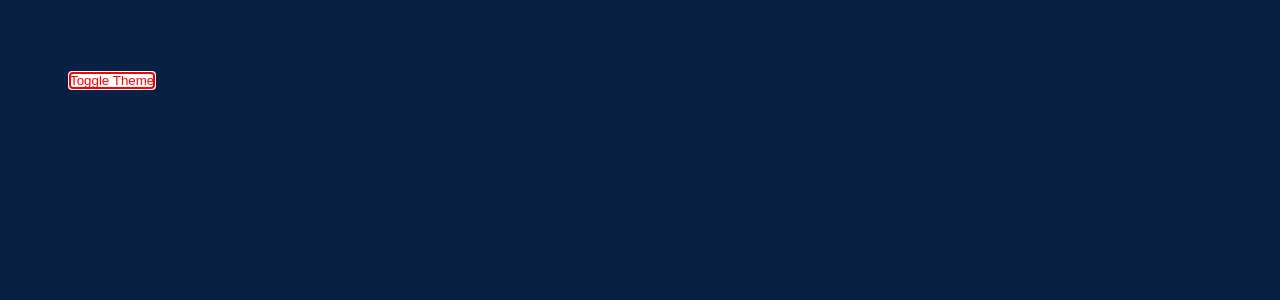
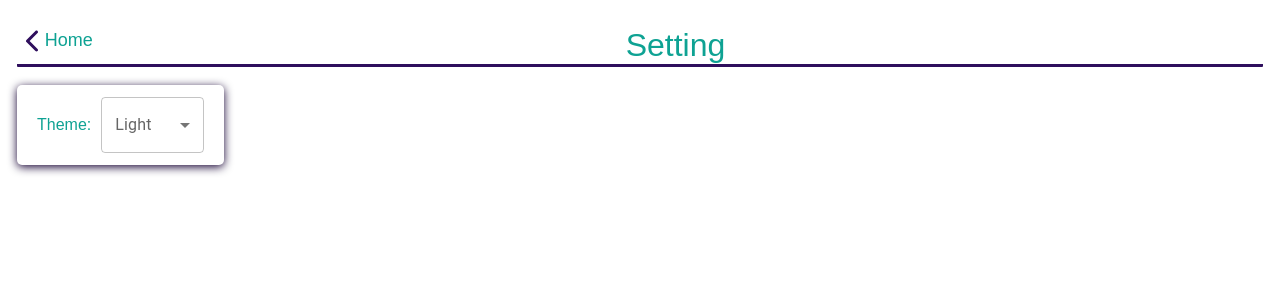
Before and after one commit to Mohammadreza2003/weather-app, a React (Create React App) app: page /settings in a window 1280 px wide. Shown: the top 300 px of the page. Built offline with nearby package versions, Linux system fonts and the light colour scheme.

Commit message:
theme dark added and all bugs fixed

```diff
--- a/src/App.js
+++ b/src/App.js
@@ -1,17 +1,18 @@
-import React from 'react';
-import { Provider } from "react-redux"
-import { Route, Routes, Navigate, BrowserRouter } from 'react-router-dom';
-import Settings from "./components/Settings"
-import Weather from "./components/Weather"
+import React,{useState} from "react";
+// import { Provider } from "react-redux";
+import { Route, Routes, Navigate, BrowserRouter } from "react-router-dom";
+import Settings from "./components/Settings";
+import Weather from "./components/Weather";
+import { Provider } from "react-redux";
 import store from './redux/store';
-
+export const themeContext = React.createContext();
 
 const App = () => {
-
+  const [theme, setTheme] = useState("");
 
   return (
     <>
-      <Provider store={store}>
+      <themeContext.Provider value={{ darkMode: theme, setdarkMode: setTheme }}>
         <BrowserRouter>
           <Routes>
             <Route path="/weather" element={<Weather />} />
@@ -19,10 +20,8 @@ const App = () => {
             <Route path="/*" element={<Navigate to="/weather" />} />
           </Routes>
         </BrowserRouter>
-      </Provider>
-
+      </themeContext.Provider>
     </>
-
   );
 };
 
--- /dev/null
+++ b/src/components/Settings.css
@@ -0,0 +1,143 @@
+.body {
+  margin: 0px;
+
+}
+.contean {
+  background: #ffffff;
+  margin: -8px;
+  font-family: Arial, Helvetica, sans-serif;
+  height: 623px;
+  padding: 25px;
+}
+.contean-darkmode {
+  background: #25272f;
+  height: 97pvh;
+  font-family: Arial, Helvetica, sans-serif;
+  margin: 0;
+}
+.back-to-home{
+  width: 100%;
+    display: flex;
+    align-items: center;
+    justify-content: space-evenly;
+    border-bottom: 3px solid #2F0F5D;
+    border-radius: 1px;
+}
+.borderDarkMode{
+  border-bottom: 3px solid #499cc6;
+  border-radius: 1px;
+}
+.Lik {
+  font-size: large;
+  display: flex;
+  flex-direction: row;
+  justify-content: flex-start;
+  align-items: center;
+  width: 5%;
+}
+.Home {
+  font-size: large;
+  color: #0EA293;
+}
+.textDarkMode {
+  color: #f6f7f9;
+}
+.back {
+  color: #2F0F5D;
+  font-size: 24px;
+  margin-right: 4px;
+}
+.backDarkMode {
+  color: #499cc6;
+  font-size: 24px;
+  margin-right: 4px;
+}
+.h1 {
+  text-align: center;
+  margin-top: 10px;
+  margin-right: 529px;
+  margin-left: 529px;
+  color: #0EA293;
+}
+.h1-DarkMode {
+  text-align: center;
+  border-radius: 1px;
+  margin-top: -7px;
+  color: #f6f7f9;
+}
+
+.Theme {
+  margin-right: 10px;
+  color: #0EA293;
+}
+.textDarkModeTheme {
+  color: #f6f7f9;
+}
+
+.changeTheme {
+  color: #0EA293;
+}
+
+.backgroundForm {
+  background: #300f5d00;
+  box-shadow: 0 2px 10px 0 #150033;
+  backdrop-filter: blur(6px);
+  color:  #0EA293;
+  font-weight: bold;
+  transition: all 0.2s ease-in-out;
+  height: 80px;
+  display: flex;
+  align-items: center;
+  justify-content: space-between;
+  width: 207px;
+  border-radius: 5px;
+  padding-left: 20px;
+  padding-right: 20px;
+  padding-top: 10px;
+  padding-bottom: 10px;
+}
+.backgroundFormDark {
+  background: #4b4f60;
+  box-shadow: 0 2px 10px 0 #a4acd463;
+  backdrop-filter: blur(6px);
+  color: #5fa495;
+  font-weight: bold;
+  transition: all 0.2s ease-in-out;
+  height: 80px;
+  display: flex;
+  align-items: center;
+  justify-content: space-between;
+  width: 207px;
+  border-radius: 5px;
+  padding-left: 20px;
+  padding-right: 20px;
+  padding-top: 10px;
+  padding-bottom: 10px;
+}
+.form {
+  border-radius: 7px;
+  width: 131px;
+}
+.but {
+  background: #2F0F5D;
+  border: none;
+  border-radius: 8px;
+  padding: 3px 6px;
+  margin-left: 10px;
+}
+.butDark {
+  background:#499cc6 ;
+  border: none;
+  border-radius: 8px;
+  padding: 3px 6px;
+  margin-left: 10px;
+  color: #f6f7f9;
+}
+.textDark {
+  color: #499cc6;
+}
+
+/* ul{
+  background-color: rgba(255, 255, 255, 0.25);
+  box-shadow: 0 2px 10px 0 rgb(31 38 135 / 37%);
+} */
--- a/src/components/Settings.js
+++ b/src/components/Settings.js
@@ -1,18 +1,51 @@
-import { changeTheme } from '../redux/theme/themeAction';
-import { useSelector, useDispatch } from "react-redux";
-const Settings = () => {
-    const state = useSelector(state => state.theme)
-    const dispatch = useDispatch();
-
-    const handleClick = () => {
-        dispatch(changeTheme( state.theme === 'light' ? 'dark' : 'light'))
-    }
-
-    return (
-        <div>
-            <button onClick={handleClick} style={{color: "red",background:"white",outline: "auto"}}>Toggle Theme</button>
-        </div>
-    );
-};
-
+import React, { useContext, useState } from 'react';
+import "./Settings.css";
+import Box from '@mui/material/Box';
+import InputLabel from '@mui/material/InputLabel';
+import MenuItem from '@mui/material/MenuItem';
+import FormControl from '@mui/material/FormControl';
+import Select from '@mui/material/Select';
+import { themeContext } from "../App";
+import { Link } from 'react-router-dom'
+import { FontAwesomeIcon } from '@fortawesome/react-fontawesome'
+import { faChevronLeft } from '@fortawesome/free-solid-svg-icons'
+function Settings() {
+  const theme = useContext(themeContext)
+  const [currentDarkMode, setCurrentDarkMode] = useState(theme.darkMode);
+  const handleChange = (event) => {
+    setCurrentDarkMode(event.target.value);
+  };
+  return (
+    <Box sx={{ minWidth: 120 }} className={(" contean") + (theme.darkMode === "dark" ? " contean-darkmode" : " ")}>
+      <div className={("back-to-home ") + (theme.darkMode === "dark" ? "  borderDarkMode" : " ")}>
+        <Link className={"Lik"} to="/">
+          <FontAwesomeIcon icon={faChevronLeft} className={"back " + (theme.darkMode === "dark" ? " backDarkMode" : " ")} />
+          <p className={("Home ") + (theme.darkMode === "dark" ? " textDarkMode" : " ")}>Home</p>
+        </Link>
+        <h1 className={("h1 ") + (theme.darkMode === "dark" ? " h1-DarkMode" : " ")}>Setting</h1>
+      </div>
+      <br />
+      <div className={"backgroundForm " + (theme.darkMode === "dark" ? " backgroundFormDark" : " ")}>
+        <p className={("Theme ") + (theme.darkMode === "dark" ? " textDarkModeTheme" : " ")}>Theme:</p>
+        <FormControl className={"form"}>
+          <InputLabel className={"label"} id="demo-simple-select-label">Light</InputLabel>
+          <Select
+            labelId="demo-simple-select-label"
+            id="demo-simple-select"
+            value={currentDarkMode}
+            label="Light"
+            onChange={handleChange}
+          >
+            <MenuItem value={"light"}><spam className={"changeTheme " +  (theme.darkMode === "dark" ? " textDark" : " ")}>Light</spam></MenuItem>
+            <br />
+            <MenuItem value={"dark"}><spam className={"changeTheme " +  (theme.darkMode === "dark" ? " textDark" : " ")}>Dark</spam></MenuItem>
+          </Select>
+        </FormControl>
+        {currentDarkMode !== theme.darkMode && (
+          <button className={"but " + (theme.darkMode === "dark" ? " butDark" : " ")} onClick={() => { theme.setdarkMode(currentDarkMode) }}>Save</button>
+        )}
+      </div>
+    </Box>
+  );
+}
 export default Settings;
--- a/src/components/Weather.css
+++ b/src/components/Weather.css
@@ -1,15 +1,5 @@
 /* RESET STYLES
 –––––––––––––––––––––––––––––––––––––––––––––––––– */
-:root {
-  --bg_main: #0a1f44;
-  --text_light: #fff;
-  --text_med: #53627c;
-  --text_dark: #1e2432;
-  --red: #ff1e42;
-  --darkred: #c3112d;
-  --orange: #ff8c00;
-}
-
 * {
   margin: 0;
   padding: 0;
@@ -43,15 +33,24 @@ img {
   max-width: 100%;
   height: auto;
 }
-
+.city-icon {
+  color: #2f0f5d;
+}
 ul {
   list-style: none;
 }
 
-body {
+.main-container {
   font: 1rem/1.3 "Roboto", sans-serif;
-  background: var(--bg_main);
-  color: var(--text_dark);
+  background: #ffffff;
+  color: #2f0f5d;
+  padding: 70px;
+}
+
+.main-container-dark {
+  font: 1rem/1.3 "Roboto", sans-serif;
+  background: #25272f;
+  color: #f6f7f9;
   padding: 70px;
 }
 
@@ -62,11 +61,13 @@ body {
   padding: 0 15px;
 }
 
-
 /* SECTION #1
 –––––––––––––––––––––––––––––––––––––––––––––––––– */
 .top-banner {
-  color: var(--text_light);
+  color: #0ea293;
+}
+.top-banner-dark {
+  color: #f6f7f9;
 }
 
 .heading {
@@ -82,46 +83,69 @@ body {
   align-items: center;
 }
 
-.top-banner form input {
+.top-banner-form-input {
   font-size: 2rem;
   height: 40px;
   padding: 5px 5px 10px;
   border-bottom: 1px solid;
 }
 
+.top-banner-dark-form-input {
+  font-size: 2rem;
+  height: 40px;
+  padding: 5px 5px 10px;
+  border-bottom: 1px solid #499cc6;
+}
 .top-banner form input::placeholder {
   color: currentColor;
 }
 
-.top-banner form button {
+.top-banner-form-button {
   font-size: 1rem;
   font-weight: bold;
   letter-spacing: 0.1em;
   padding: 15px 20px;
   margin-left: 15px;
   border-radius: 5px;
-  background: var(--red);
+  background: #2f0f5d;
   transition: background 0.3s ease-in-out;
 }
 
-.top-banner form button:hover {
-  background: var(--darkred);
+.top-banner-dark-form-button {
+  font-size: 1rem;
+  font-weight: bold;
+  letter-spacing: 0.1em;
+  padding: 15px 20px;
+  margin-left: 15px;
+  border-radius: 5px;
+  background: #499cc6;
+  transition: background 0.3s ease-in-out;
 }
-
 .top-banner form .msg {
   position: absolute;
   bottom: -40px;
   left: 0;
   max-width: 450px;
   min-height: 28px;
-  color: #c3112d;
+  color: #2f0f5d;
 }
 
+.top-banner form .msg-dark {
+  position: absolute;
+  bottom: -40px;
+  left: 0;
+  max-width: 450px;
+  min-height: 28px;
+  color: #f6f7f9;
+}
 .load {
-  color: red;
+  color: #2f0f5d;
   margin: 16px;
 }
-
+.load-dark {
+  color: #f6f7f9;
+  margin: 16px;
+}
 /* SECTION #2
 –––––––––––––––––––––––––––––––––––––––––––––––––– */
 .data-section {
@@ -138,21 +162,16 @@ body {
   position: relative;
   padding: 40px 10%;
   border-radius: 20px;
-  background: var(--text_light);
-  color: var(--text_med);
+  background: #0ea293;
+  color: #2f0f5d;
 }
 
-.data-section .city::after {
-  content: '';
-  width: 90%;
-  height: 50px;
-  position: absolute;
-  bottom: -12px;
-  left: 5%;
-  z-index: -1;
-  opacity: 0.3;
+.data-section-dark .city-dark {
+  position: relative;
+  padding: 40px 10%;
   border-radius: 20px;
-  background: var(--text_light);
+  background: #499cc6;
+  color: #f6f7f9;
 }
 
 .data-section figcaption {
@@ -165,7 +184,14 @@ body {
   font-size: 5rem;
   font-weight: bold;
   margin-top: 10px;
-  color: var(--text_dark);
+  color: #2f0f5d;
+}
+
+.data-section .city-temp-dark {
+  font-size: 5rem;
+  font-weight: bold;
+  margin-top: 10px;
+  color: #f6f7f9;
 }
 
 .data-section .city sup {
@@ -175,16 +201,23 @@ body {
 .data-section .city-name sup {
   padding: 0.2em 0.6em;
   border-radius: 30px;
-  color: var(--text_light);
-  background: var(--orange);
+  color: #0ea293;
+  background: #4e7a70;
 }
 
 .data-section .city-icon {
   margin-top: 10px;
   width: 100px;
   height: 100px;
+  color: #2f0f5d;
 }
 
+.data-section .city-icon-dark {
+  margin-top: 10px;
+  width: 100px;
+  height: 100px;
+  color: #f6f7f9;
+}
 /* MQ
 –––––––––––––––––––––––––––––––––––––––––––––––––– */
 @media screen and (max-width: 1000px) {
@@ -242,3 +275,32 @@ body {
     grid-template-columns: repeat(1, 1fr);
   }
 }
+.icon-setting {
+  font-size: large;
+  display: flex;
+  flex-direction: row;
+  justify-content: flex-end;
+  align-items: center;
+  color: #2f0f5d;
+}
+
+.icon-setting-dark {
+  font-size: large;
+  display: flex;
+  flex-direction: row;
+  justify-content: flex-end;
+  align-items: center;
+  color: #499cc6;
+}
+
+.text-setting {
+  margin-right: 5px;
+  font-size: large;
+  color: #0ea293;
+}
+
+.text-setting-dark {
+  margin-right: 5px;
+  font-size: large;
+  color: #f6f7f9;
+}
--- a/src/components/Weather.js
+++ b/src/components/Weather.js
@@ -1,30 +1,38 @@
-import React, { useState } from 'react';
-import axios from "axios"
-import './Weather.css';
-import { useSelector } from 'react-redux';
-import  dark  from '../theme/dark';
-import light  from '../theme/light';
+import React, { useState,useContext } from "react";
+import axios from "axios";
+import "./Weather.css";
+import "../theme/Darkmode.css";
+import { FontAwesomeIcon } from '@fortawesome/react-fontawesome'
+import { faCog } from '@fortawesome/free-solid-svg-icons'
+import { Link } from 'react-router-dom'
+import { themeContext } from "../App";
 const Weather = () => {
   const [data, setData] = useState(null);
   const [name, setName] = useState("");
   const [error, setError] = useState("");
   const [isLoading, setIsLoding] = useState(false);
-  const theme = useSelector(state => state.theme);
-  const themeStyles = theme === 'light' ? light : dark;
-
+  const theme = useContext(themeContext)
+  const [currentDarkMode, setCurrentDarkMode] = useState(theme.darkMode);
+  const handleChange = (event) => {
+    setCurrentDarkMode(event.target.value);
+  };
   const changeHandler = (event) => {
     const value = event.target.value;
     setName(value);
-  }
+  };
 
   const clickHandler = (event) => {
     event.preventDefault();
     if (name === "") {
       alert("write something");
+      return;
     }
     setIsLoding(true);
     setData(null);
-    axios.get(`https://api.openweathermap.org/data/2.5/weather?q=${name}&appid=7e4dc5d9621c65a85ad1f36c13575bb9&units=metric`)
+    axios
+      .get(
+        `https://api.openweathermap.org/data/2.5/weather?q=${name}&appid=7e4dc5d9621c65a85ad1f36c13575bb9&units=metric`
+      )
       .then((response) => {
         setData(response.data);
       })
@@ -32,50 +40,65 @@ const Weather = () => {
         setError(error.response.data.cod);
       })
       .finally(() => {
-        setIsLoding(false)
-      })
-  }
+        setIsLoding(false);
+      });
 
+  };
 
   return (
-    <div style={themeStyles}>
-      <section className="top-banner">
-        <div className="container">
+    <div className={("main-container ") + (theme.darkMode === "dark" ? " main-container-dark" : " ")}>
+       <Link className={("icon-setting") + (theme.darkMode === "dark" ? " icon-setting-dark" : " ")}to="/settings">
+          <p className={("text-setting") + (theme.darkMode === "dark" ? " text-setting-dark" : " ")}>Setting</p>
+          <FontAwesomeIcon icon={faCog} className={"faCog"} />
+        </Link>
+      <section className={("top-banner ") + (theme.darkMode === "dark" ? " top-banner-dark" : " ")}>
+        <div className={"container"}>
           <h1 className="heading">Weather App</h1>
           <form>
-            <input type="text" placeholder="Search for a city" onChange={changeHandler} />
-            <button onClick={clickHandler}>Search</button>
-            {!!isLoading && <h1 className="load">Loading....</h1>}
-            <span className="msg">
-              {
-                error === "404" && <p>City not found !!!</p>
-              }
+            <input
+              type="text"
+              placeholder="Search for a city"
+              onChange={changeHandler}
+              className={("top-banner-form-input ")  + (theme.darkMode === "dark" ? " top-banner-dark-form-input" : " ")}
+            />
+            <button onClick={clickHandler} className={("top-banner-form-button ")  + (theme.darkMode === "dark" ? " top-banner-dark-form-button" : " ")}>Search</button>
+            {!!isLoading && <h1 className={("load ")  + (theme.darkMode === "dark" ? " load-dark" : " ")}>Loading....</h1>}
+            <span className={("msg ")  + (theme.darkMode === "dark" ? " msg-dark" : " ")}>
+              {error === "404" && <p>City not found !!!</p>}
             </span>
           </form>
         </div>
       </section>
-      {
-        data !== null &&
-        <section className="data-section">
+      {data !== null && (
+        <section className={("data-section ")  + (theme.darkMode === "dark" ? " data-section-dark" : " ")}>
           <div className="container">
             <ul className="citys">
-              <li className="city">
-                <h1 className="city-name">{data !== null && <p>{data.name} {data.sys.country}</p>}</h1>
-                <div className="city-temp">{data !== null && <h1>{Math.floor(data.main.temp)}</h1>}</div>
+              <li className={("city ") + (theme.darkMode === "dark" ? " city-dark" : " ")}>
+                <h1 className="city-name">
+                  {data !== null && (
+                    <p>
+                      {data.name} {data.sys.country}
+                    </p>
+                  )}
+                </h1>
+                <div className={("city-temp ") + (theme.darkMode === "dark" ? " city-temp-dark" : " ")}>
+                  {data !== null && <h1>{Math.floor(data.main.temp)}</h1>}
+                </div>
                 <figure>
-                  <img className="city-icon" src={`https://s3-us-west-2.amazonaws.com/s.cdpn.io/162656/${data.weather[0]["icon"]}.svg`} alt="city" />
+                  <img
+                    className={("city-icon ") + (theme.darkMode === "dark" ? " city-icon-dark" : " ")}
+                    src={`https://s3-us-west-2.amazonaws.com/s.cdpn.io/162656/${data.weather[0]["icon"]}.svg`}
+                    alt="city"
+                  />
                   <p>{data.weather[0]["description"]}</p>
                 </figure>
               </li>
             </ul>
           </div>
         </section>
-
-      }
+      )}
     </div>
-
   );
 };
 
-
 export default Weather;
--- /dev/null
+++ b/src/theme/Darkmode.css
@@ -0,0 +1,58 @@
+.conteaner-darkmode{
+  background: #0a1f44;
+  height: 97pvh;
+  font-family: Arial, Helvetica, sans-serif;
+  border: 10px solid #031929;
+}
+.textDarkMode {
+  color: #f6f7f9;
+}
+.tab{
+  border: none;
+  margin: 3px;
+  background-color: unset;
+}
+.thistab.buttonDarkMode{
+  background: #ff1e42;
+}
+.buttonDarkMode {
+  background-color: unset;
+  color:white;
+  padding: 6px 16px;
+  font-size: 0.875rem;
+  min-width: 64px;
+  box-sizing: border-box;
+  transition: background-color 250ms cubic-bezier(0.4, 0, 0.2, 1) 0ms,box-shadow 250ms cubic-bezier(0.4, 0, 0.2, 1) 0ms,border 250ms cubic-bezier(0.4, 0, 0.2, 1) 0ms;
+  font-family: "Roboto", "Helvetica", "Arial", sans-serif;
+  font-weight: 500;
+  line-height: 1.75;
+  border-radius: 4px;
+  letter-spacing: 0.02857em;
+  text-transform: uppercase;
+  border: none;
+}
+.button-dark{
+  background: rgb(0, 78, 153);
+  color:white;
+  padding: 6px 16px;
+  font-size: 0.875rem;
+  min-width: 64px;
+  box-sizing: border-box;
+  transition: background-color 250ms cubic-bezier(0.4, 0, 0.2, 1) 0ms,box-shadow 250ms cubic-bezier(0.4, 0, 0.2, 1) 0ms,border 250ms cubic-bezier(0.4, 0, 0.2, 1) 0ms;
+  font-family: "Roboto", "Helvetica", "Arial", sans-serif;
+  font-weight: 500;
+  line-height: 1.75;
+  border-radius: 4px;
+  letter-spacing: 0.02857em;
+  text-transform: uppercase;
+  border: none;
+}
+.iconDarkMode {
+  color: white;
+}
+
+::placeholder {
+  font-family: Montserrat, sans-serif;
+  font-weight: 600;
+  color: white;
+}
--- a/src/theme/dark.js
+++ /dev/null
@@ -1,4 +0,0 @@
-export default {
-    background: 'black',
-    text: 'white',
-};
--- a/src/theme/light.js
+++ /dev/null
@@ -1,4 +0,0 @@
-export default {
-    background: 'white',
-    text: 'black',
-};
```
Also changed, not shown: package.json (+7 -1 lines), 1 other file (tests, documents, lock files or other folders).
